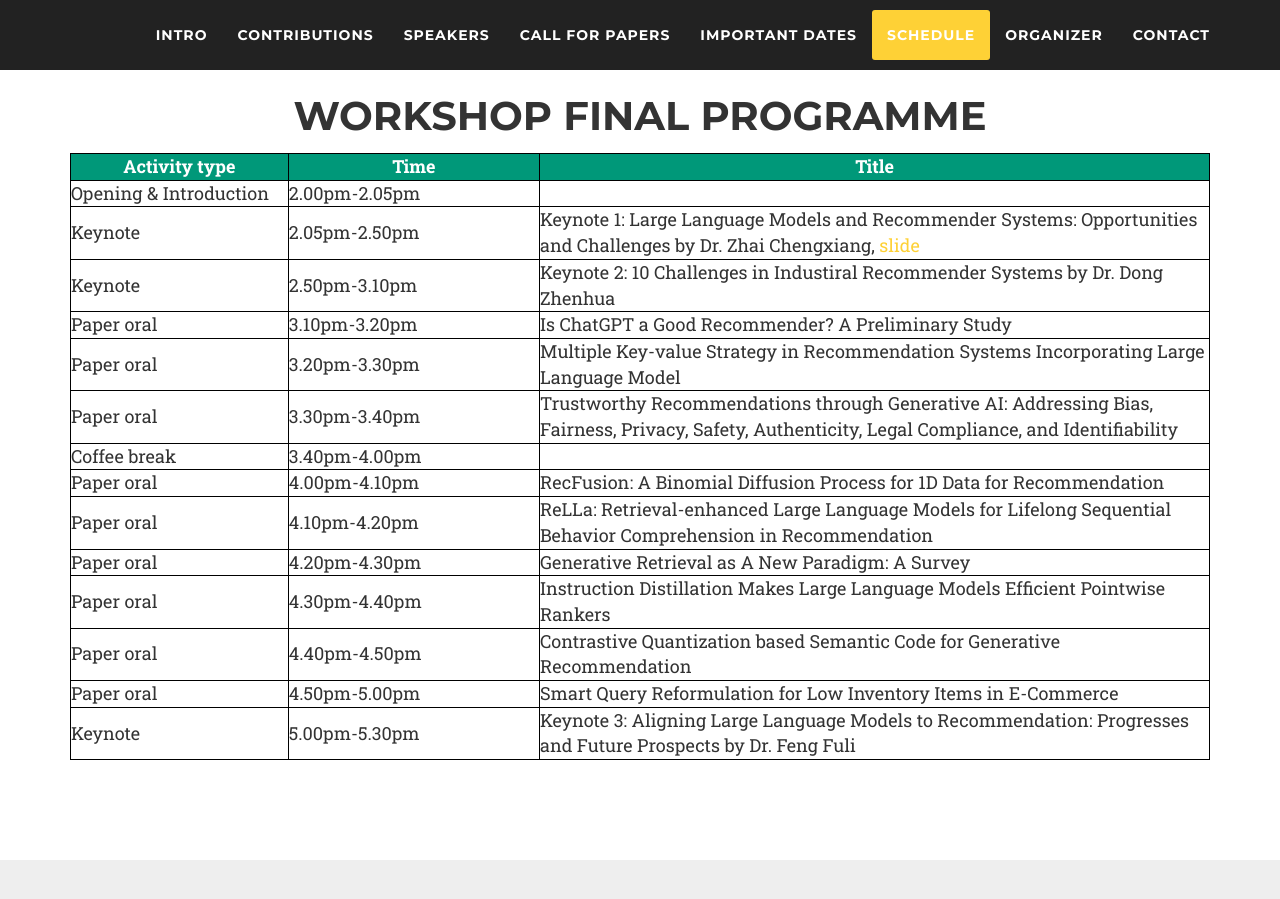
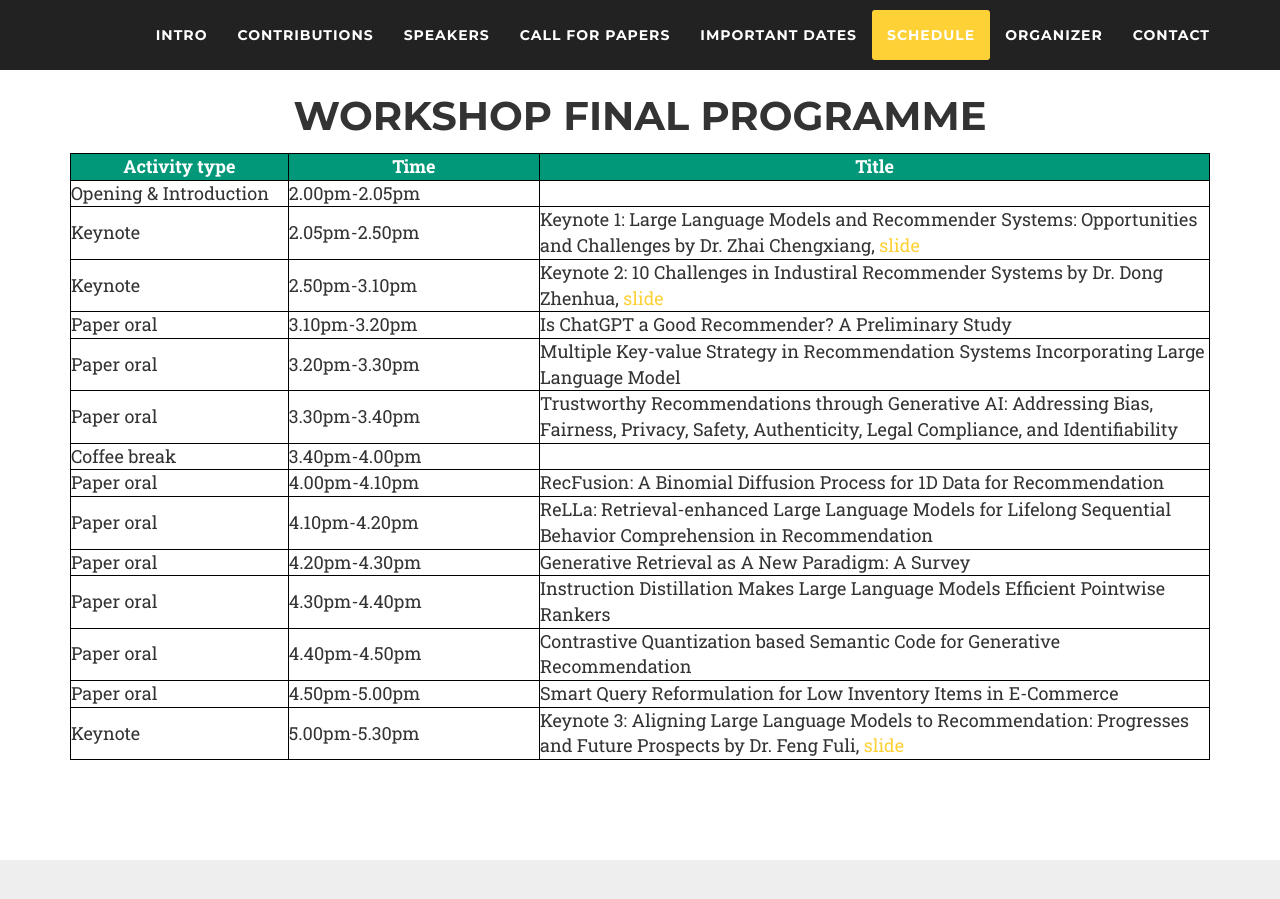
Before and after one commit to generative-rec/generative-rec.github.io, a Jekyll site: the page built from index.md, in a window 1280 px wide and 900 px high, scrolled down 5509 px. Built offline with Jekyll 4.4.1, drawn with Linux system fonts in a browser that asks for light colours; nearby versions of some CDN libraries; some web fonts are replaced.

Commit message:
Update schedule.html

```diff
--- a/_includes/schedule.html
+++ b/_includes/schedule.html
@@ -26,8 +26,8 @@
     <table style="width: 100%">
         <tr> <th width=130px> Activity type </th> <th width=150px> Time </th> <th width=400px> Title </th> </tr>
         <tr> <td width=130px> Opening & Introduction </td> <td width=150px> 2.00pm-2.05pm </td> <td></td> </tr>
-        <tr> <td width=130px>Keynote</td> <td width=150px>2.05pm-2.50pm</td> <td width=400px>Keynote 1: Large Language Models and Recommender Systems: Opportunities and Challenges by Dr. Zhai Chengxiang, <a href="https://arxiv.org/pdf/2310.04804.pdf">slide</a></td> </tr>
-        <tr> <td width=130px>Keynote</td> <td width=150px>2.50pm-3.10pm</td> <td width=400px>Keynote 2: 10 Challenges in Industiral Recommender Systems by Dr. Dong Zhenhua</td> </tr>
+        <tr> <td width=130px>Keynote</td> <td width=150px>2.05pm-2.50pm</td> <td width=400px>Keynote 1: Large Language Models and Recommender Systems: Opportunities and Challenges by Dr. Zhai Chengxiang, <a href="https://github.com/RGM-CIKM23/RGM-CIKM23.github.io/blob/main/_speakers/LLMs-RecSys-Zhai%20Chengxiang.pdf">slide</a></td> </tr>
+        <tr> <td width=130px>Keynote</td> <td width=150px>2.50pm-3.10pm</td> <td width=400px>Keynote 2: 10 Challenges in Industiral Recommender Systems by Dr. Dong Zhenhua, <a href="https://arxiv.org/pdf/2310.04804.pdf">slide</a></td> </tr>
         <tr> <td width=130px>Paper oral</td> <td width=150px>3.10pm-3.20pm</td> <td width=400px>Is ChatGPT a Good Recommender? A Preliminary Study</td> </tr>
         <tr> <td width=130px>Paper oral</td> <td width=150px>3.20pm-3.30pm</td> <td width=400px>Multiple Key-value Strategy in Recommendation Systems Incorporating Large Language Model</td> </tr>
         <tr> <td width=130px>Paper oral</td> <td width=150px>3.30pm-3.40pm</td> <td width=400px>Trustworthy Recommendations through Generative AI: Addressing Bias, Fairness, Privacy, Safety, Authenticity, Legal Compliance, and Identifiability</td> </tr>
@@ -38,7 +38,7 @@
         <tr> <td width=130px>Paper oral</td> <td width=150px>4.30pm-4.40pm</td> <td width=400px>Instruction Distillation Makes Large Language Models Efficient Pointwise Rankers</td> </tr>
         <tr> <td width=130px>Paper oral</td> <td width=150px>4.40pm-4.50pm</td> <td width=400px>Contrastive Quantization based Semantic Code for Generative Recommendation</td> </tr>
         <tr> <td width=130px>Paper oral</td> <td width=150px>4.50pm-5.00pm</td> <td width=400px>Smart Query Reformulation for Low Inventory Items in E-Commerce</td> </tr>
-        <tr> <td width=130px>Keynote</td> <td width=150px>5.00pm-5.30pm</td> <td width=400px>Keynote 3: Aligning Large Language Models to Recommendation: Progresses and Future Prospects by Dr. Feng Fuli</td> </tr>
+        <tr> <td width=130px>Keynote</td> <td width=150px>5.00pm-5.30pm</td> <td width=400px>Keynote 3: Aligning Large Language Models to Recommendation: Progresses and Future Prospects by Dr. Feng Fuli, <a href="https://github.com/RGM-CIKM23/RGM-CIKM23.github.io/blob/main/_speakers/align_LLM4Rec_Fuli-CIKM23.pdf">slide</a></td> </tr>
 
     </table>
   </div>
```
